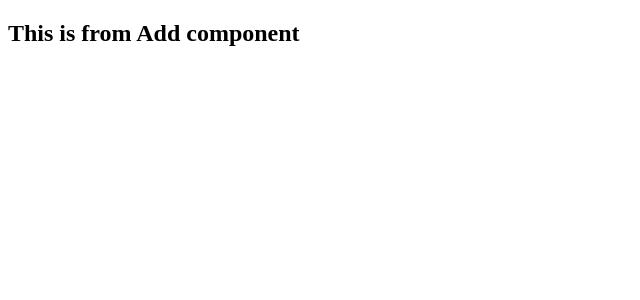
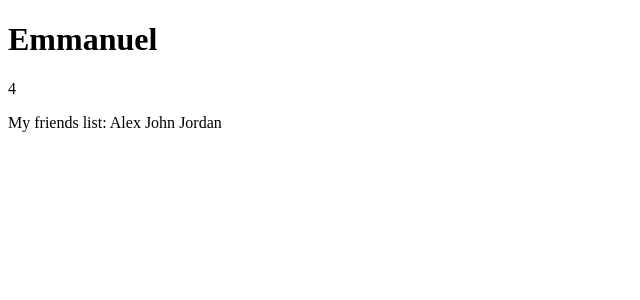
Before and after one commit to Phalcin/work-life, a React (Create React App) app in the folder my-app/: page / in a window 1280 px wide. Shown: the top 300 px of the page, without its empty margins (0-640 px from the left). Built offline with nearby package versions, Linux system fonts and the light colour scheme.

Commit message:
new changes

```diff
--- a/my-app/src/App.js
+++ b/my-app/src/App.js
@@ -1,10 +1,16 @@
 import Add from "./Add";
+
+const myName = "Emmanuel";
+const multiply = (a, b) => a * b;
+const specialClass = "simple-class";
 
 function App() {
   return (
-    <section>
-      <Add />
-    </section>
+    <>
+      <h1>{myName}</h1>
+      <p>{2 + 2}</p>
+      <p>My friends list: {["Alex", " John", " Jordan"]}</p>
+    </>
   );
 }
 
```
